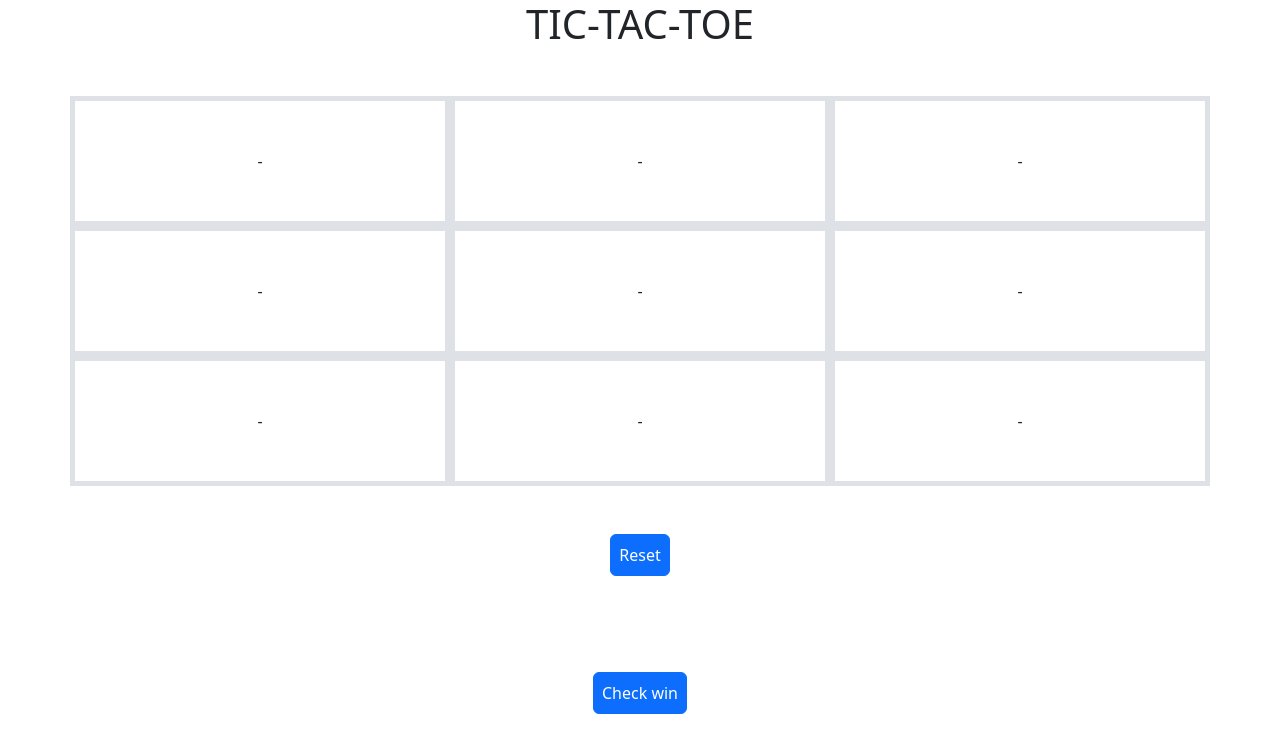
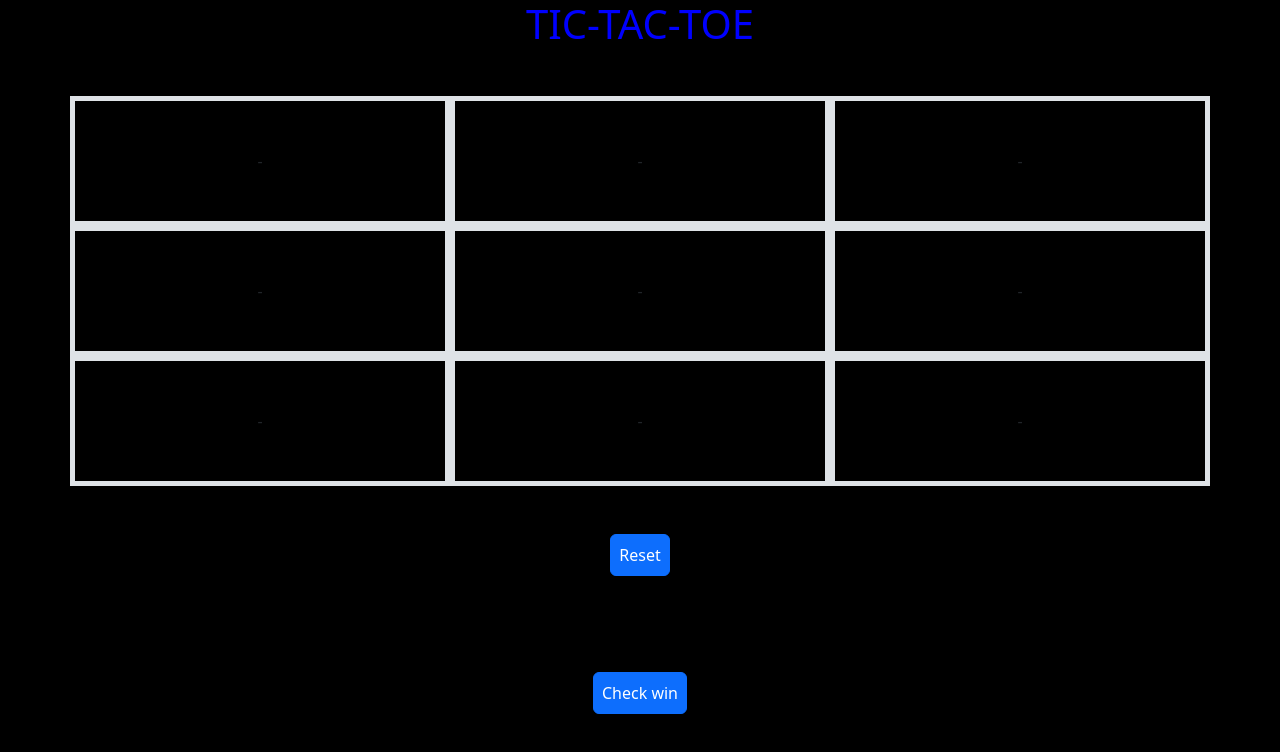
Before and after one commit to laperkins2/tic-tac-toe, a plain HTML site: page index.html in a window 1280 px wide. Drawn offline with nearby package versions, Linux system fonts and the light colour scheme.

Commit message:
add some more style

```diff
--- a/index.html
+++ b/index.html
@@ -11,9 +11,9 @@
       crossorigin="anonymous"
     />
   </head>
-  <body>
+  <body id="theBody" style="background-color: black">
     <div>
-      <h1 class="text-center mb-5">TIC-TAC-TOE</h1>
+      <h1 class="text-center mb-5" style="color: blue">TIC-TAC-TOE</h1>
 
       <div class="container text-center" id="gameBoard">
         <div id="row1" class="row">
```
